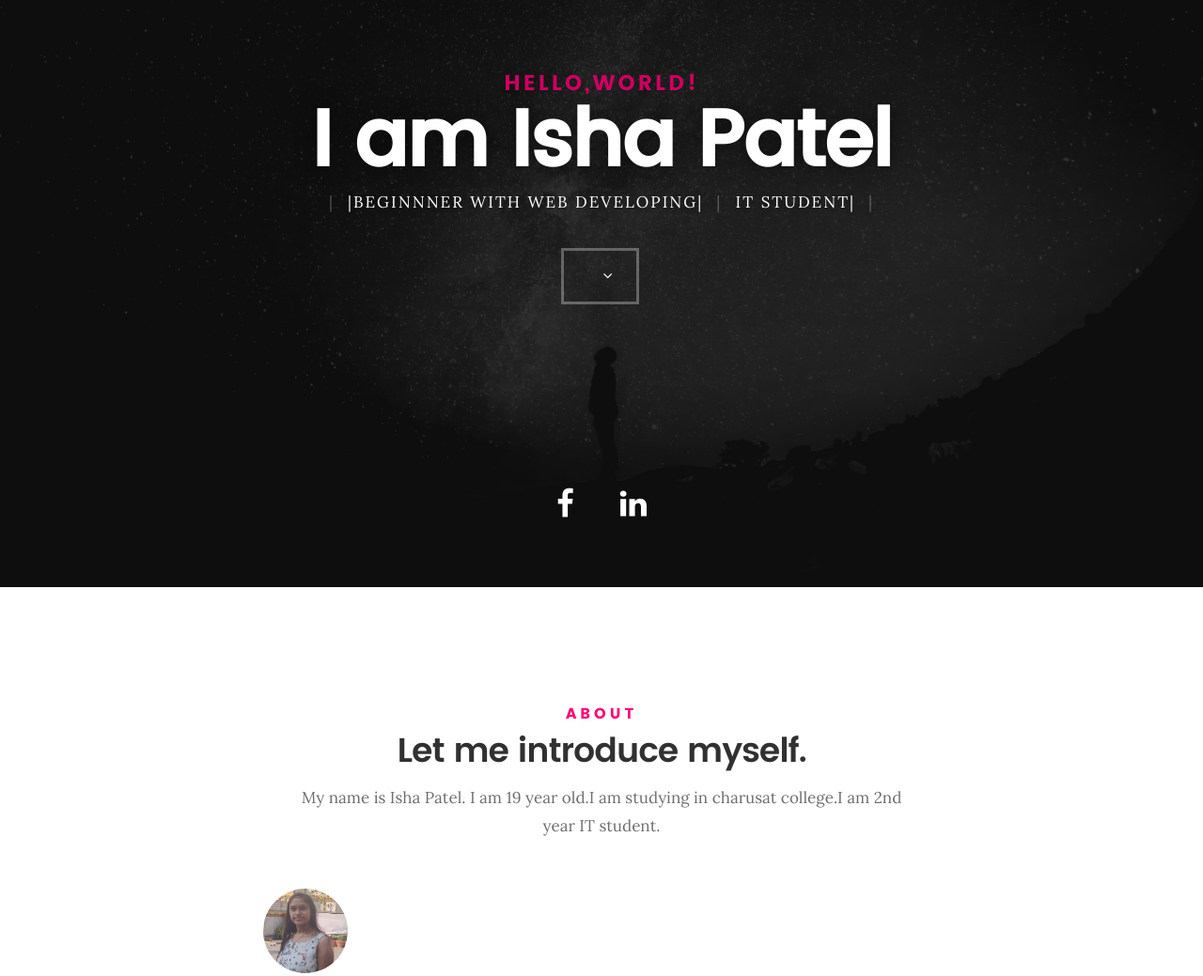
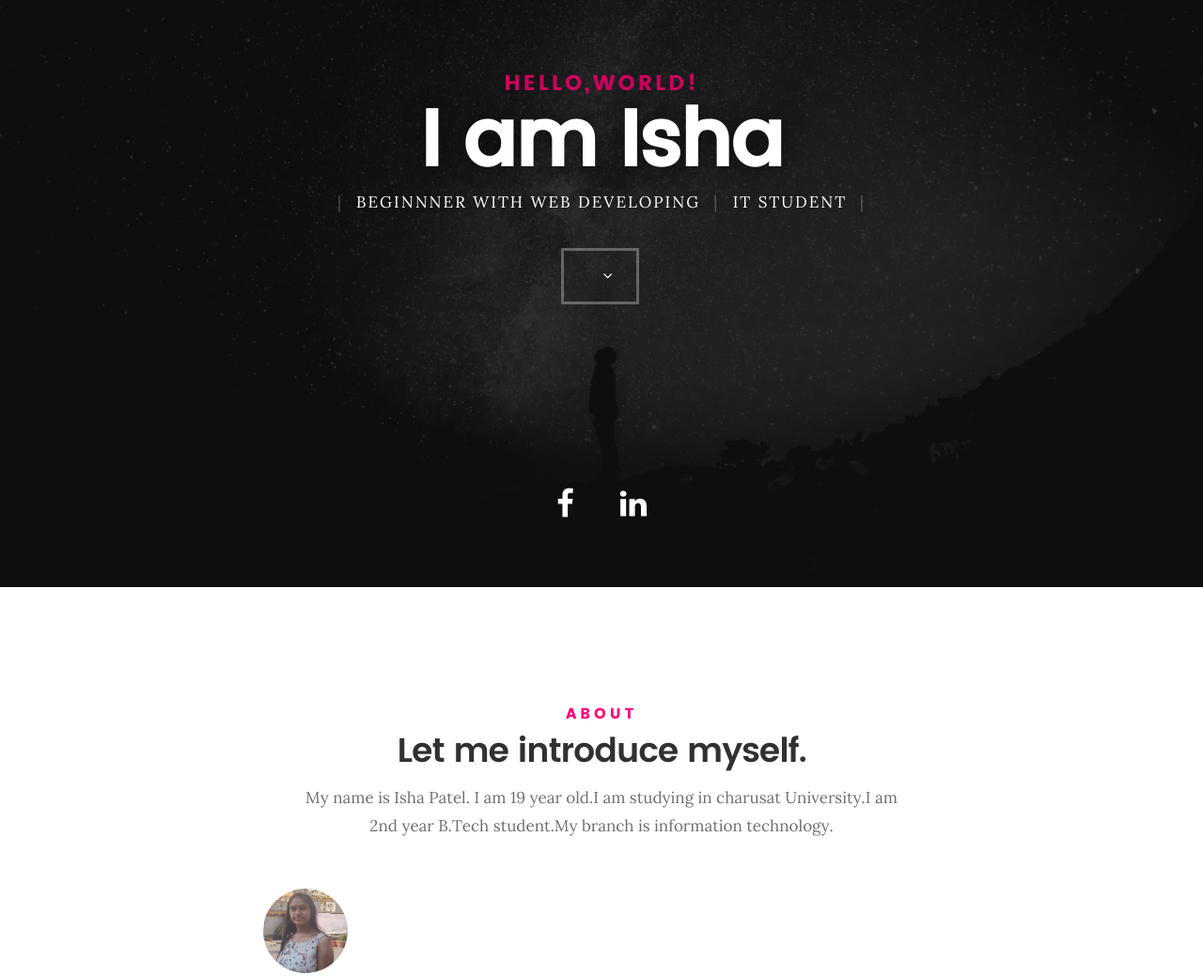
Before and after one commit to 20IT095/20IT095-Isha.github.io, a plain HTML site: page index.html in a window 1280 px wide. Shown: the part 175-1214 px from the top of the page at 94% size. Drawn offline with Linux system fonts and the light colour scheme; files whose address does not match are found by name.

Commit message:
Update index.html

```diff
--- a/index.html
+++ b/index.html
@@ -74,11 +74,11 @@
    			<div class="col-twelve">
 
 	   			<h5>Hello,World! </h5>
-	   			<h1>I am Isha Patel </h1>
+	   			<h1>I am Isha</h1>
 
 	   			<p class="intro-position">
-	   				<span>|Beginnner with Web developing|</span>
-	   				<span>IT Student|</span>
+	   				<span>Beginnner with Web developing</span>
+	   				<span>IT Student</span>
 	   			</p>
 
 	   			<a class="button stroke smoothscroll" href="#about" title=""> </a>
@@ -105,8 +105,7 @@
 
    			<h5>About</h5>
    			<h1>Let me introduce myself.</h1>
-			   <p>My name is Isha Patel. I am 19 year old.I am studying in charusat college.I am 2nd year IT student.</p>
-
+			   <p>My name is Isha Patel. I am 19 year old.I am studying in charusat University.I am 2nd year B.Tech student.My branch is information technology.</p>
    			<div class="intro-info">
 
    				<img src="images/profile-pic.jpg" alt="Profile Picture">
```
